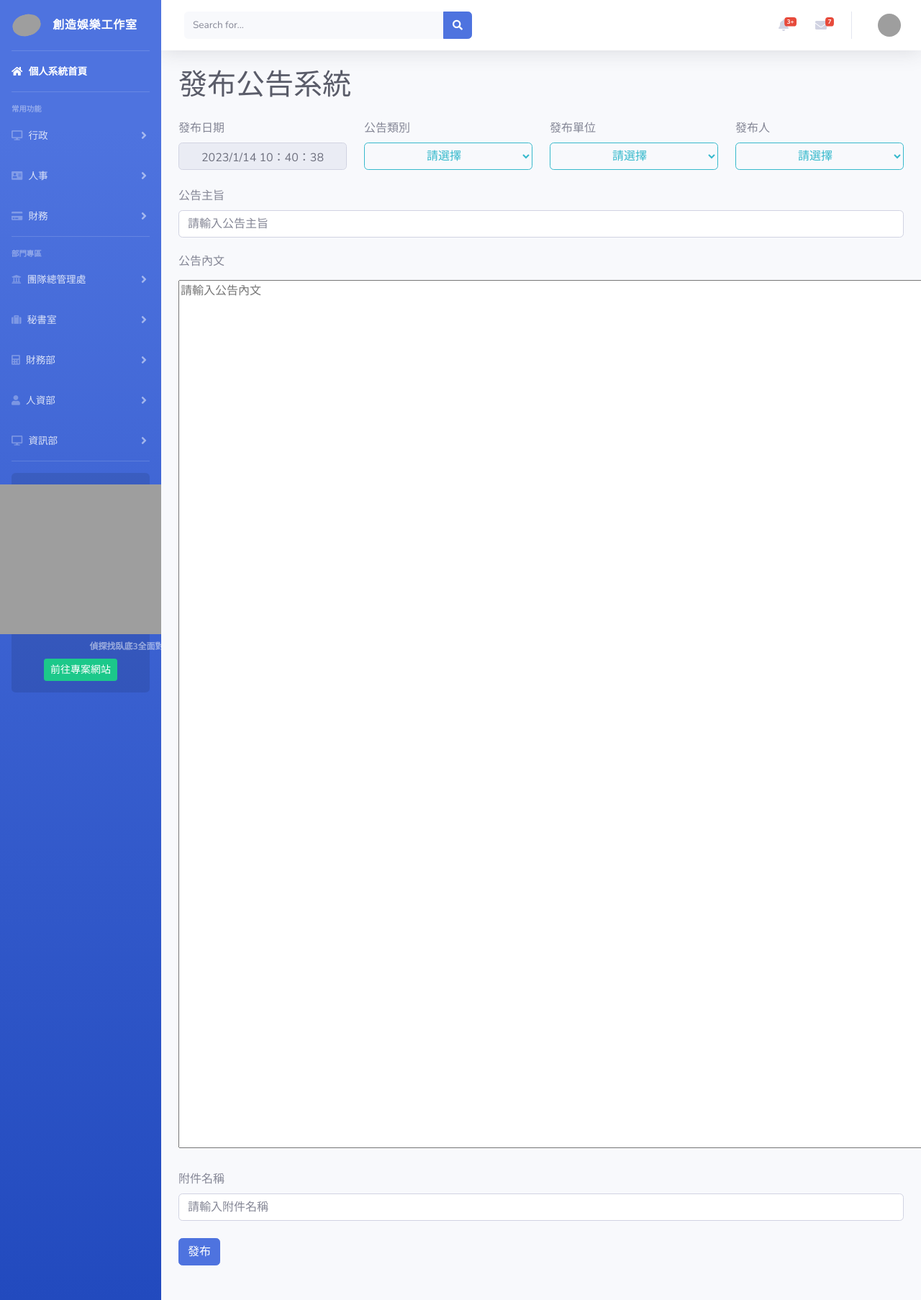
After one commit to liuchienyu/cesofficesystem, a Flask app: template templates/general_management_office/law_system/law_system_in.html in a window 1280 px wide. The commit adds this page. Shown: the whole page at 72% size. Run offline with Flask 2, Linux system fonts and the light colour scheme; the template is opened without the code that fills it, so the values that code supplies are empty; parts of the project's set-up code (start-up, migrations or seed data) failed here and were passed over; some libraries are stand-ins or nearby versions; grey boxes are pictures that could not be loaded.

Commit message:
112.01.14.2-1

```diff
--- a/app.py
+++ b/app.py
@@ -445,6 +445,43 @@ def meeting_minutes2(search_id):
         code_results = base_info.find({'search_id':search_id})
         return render_template('./secretary_room/meeting_minutes_each.html',code_results=code_results)
 
+@app.route("/law_system")
+@login_required
+def law_system():
+    db = client.systemdata
+    base_info = db.announcement
+    code_results = base_info.find({'category':'公告'})
+    code_results.sort("make_time",pymongo.DESCENDING)#按照時間降序排列
+    code_results.limit(10)#限制數量
+    return render_template("./general_management_office/law_system/law_system.html",code_results=code_results)
+
+@app.route("/progress")
+@login_required
+def progress():
+    db = client.systemdata
+    base_info = db.announcement
+    code_results = base_info.find({'category':'公告'})
+    code_results.sort("make_time",pymongo.DESCENDING)#按照時間降序排列
+    code_results.limit(10)#限制數量
+    return render_template("./general_management_office/law_system/progress.html",code_results=code_results)
+
+@app.route("/law_system_in", methods=['GET', 'POST'])
+@login_required
+def law_system_in():
+    if request.method == 'POST':
+        a1 = request.values['department']
+        a2 = request.values['applicant']
+        a3=  request.form['subject']
+        a4= request.form['text_in']
+        a5 = request.values['announcement_category']
+        a6 = request.values['filename']
+        announcement_imput(a1, a2,a3,a4,a5,a6)
+        alert_base = '公告發布完成'
+        alert_base2 = '點此上傳公告附件'
+        alert_base_herf = 'announcement'
+        alert_base_herf2 = 'upload'
+        return render_template("./base/alert_base.html",alert_base=alert_base,alert_base2=alert_base2,alert_base_herf = alert_base_herf,alert_base_herf2=alert_base_herf2)
+    return render_template("./announcement/announcement_in.html")
 
 if __name__ == "__main__":
     app.run(debug=True)
--- a/templates/base/base.html
+++ b/templates/base/base.html
@@ -141,7 +141,7 @@
                         <div class="bg-white py-2 collapse-inner rounded">
                             <h6 class="collapse-header">團隊總管理處</h6>
                             <a class="collapse-item" href="/general_management_office">首頁</a>
-                            <a class="collapse-item" href="#">法務系統</a>
+                            <a class="collapse-item" href="/law_system">法務系統</a>
                             <a class="collapse-item" href="team_law">團隊規定、解釋及命令</a>
                             <div class="collapse-divider"></div>
                             <h6 class="collapse-header">監察室</h6>
--- /dev/null
+++ b/templates/general_management_office/law_system/law_system_in.html
@@ -0,0 +1,98 @@
+{% extends "./base/base.html" %}
+{% block body %}
+<body onload="showDate();showYear();">
+<!-- Page Heading -->
+<div class="d-sm-flex align-items-center justify-content-between mb-4">
+    <h1 class=" mb-0 text-gray-800">發布公告系統</h1>
+</div>
+
+<!-- Second container -->
+<form method="POST" action="{{url_for('announcement_in')}}"class="row g-3 mb-4">
+    <div class="col-md-3  mb-4">
+        <label for="inputCity" class="form-label">發布日期</label>
+        <input type="text" class="form-control text-center" name="applyDate" id="applyDate" disabled>
+            <script>
+                function showDate() {
+                    var NowDate = new Date();
+                    var yy = NowDate.getFullYear();
+                    var mm = NowDate.getMonth() + 1;
+                    var dd = NowDate.getDate();
+                    var h = NowDate.getHours();
+                    var m = NowDate.getMinutes();
+                    var s = NowDate.getSeconds();
+                    h = (h < 10) ? "0" + h : h;
+                    m = (m < 10) ? "0" + m : m;
+                    s = (s < 10) ? "0" + s : s;
+                    document.getElementById('applyDate').value = yy + "/" + mm + "/" + dd + " " + h + "：" + m + "：" + s;
+                    setTimeout("showDate()", 1000);
+                }
+            </script>
+        </input>
+      </div>
+      <div class="col-md-3">
+        <label for="inputState" class="form-label">公告類別</label>
+        <select class="form-select form-select-lg btn btn-outline-info w-100 text-center"
+            name="announcement_category" id="announcement_category" aria-label=".form-select-lg example">
+            <option selected>請選擇</option>
+            <option value="一般公告">一般公告</option>
+            <option value="財務公告">財務公告</option>
+            <option value="人資公告">人資公告</option>
+            <option value="會議公告">會議公告</option>
+            <option value="解釋公告">解釋公告</option>
+            <option value="命令公告">命令公告</option>
+            <option value="獎懲公告">獎懲公告</option>
+        </select>
+      </div>
+      <div class="col-md-3">
+        <label for="inputState" class="form-label">發布單位</label>
+        <select class="form-select form-select-lg btn btn-outline-info w-100 text-center"
+            name="department" id="department" aria-label=".form-select-lg example">
+            <option selected>請選擇</option>
+            <option value="總管理處">總管理處</option>
+            <option value="監察室">監察室</option>
+            <option value="秘書室">秘書室</option>
+            <option value="財務部">財務部</option>
+            <option value="出納科">出納科</option>
+            <option value="會計科">會計科</option>
+            <option value="人資部">人資部</option>
+            <option value="實習組">實習組</option>
+            <option value="資訊部">資訊部</option>
+            <option value="研發科">研發科</option>
+            <option value="技術科">技術科</option>
+            <option value="研發一組">研發一組</option>
+            <option value="技術一組">技術一組</option>
+        </select>
+      </div>
+      <div class="col-md-3">
+        <label for="inputZip" class="form-label">發布人</label>
+            <select class="form-select form-select-lg btn btn-outline-info w-100 text-center"
+            name="applicant" id="applicant" aria-label=".form-select-lg example">
+            <option selected>請選擇</option>
+            <option value="劉建佑">劉建佑</option>
+            <option value="侯正成">侯正成</option>
+            <option value="陳星維">陳星維</option>
+            <option value="劉軒志">劉軒志</option>
+            <option value="林彥合">林彥合</option>
+            <option value="李知恩">李知恩</option>
+            </select>
+        </div>
+    <div class="col-12 mb-4">
+      <label for="inputAddress" class="form-label">公告主旨</label>
+      <input type="text" class="form-control" name="subject" id="subject" placeholder="請輸入公告主旨">
+    </div>
+    <div class="col-12 mb-4">
+      <h6 class=" mb-0 mb-3 " class="form-label">公告內文</h6>
+      <textarea name="text_in" id="text_in" rows="50" cols="126"placeholder = '請輸入公告內文'></textarea>
+    </div>
+    <div class="col-12 mb-4">
+      <label for="inputAddress2" class="form-label">附件名稱</label>
+      <input type="text" class="form-control" name="filename" id="filename" placeholder="請輸入附件名稱">
+    </div>
+    <div class="col-12 mb-4">
+      <button type="#" class="btn btn-primary btn-center">發布</button>
+    </div>
+  </form>
+
+
+
+{% endblock %}
```
Also changed, not shown: templates/general_management_office/law_system/law_system.html (added, +47 -0 lines), templates/general_management_office/law_system/progress.html (added, +15 -0 lines).
